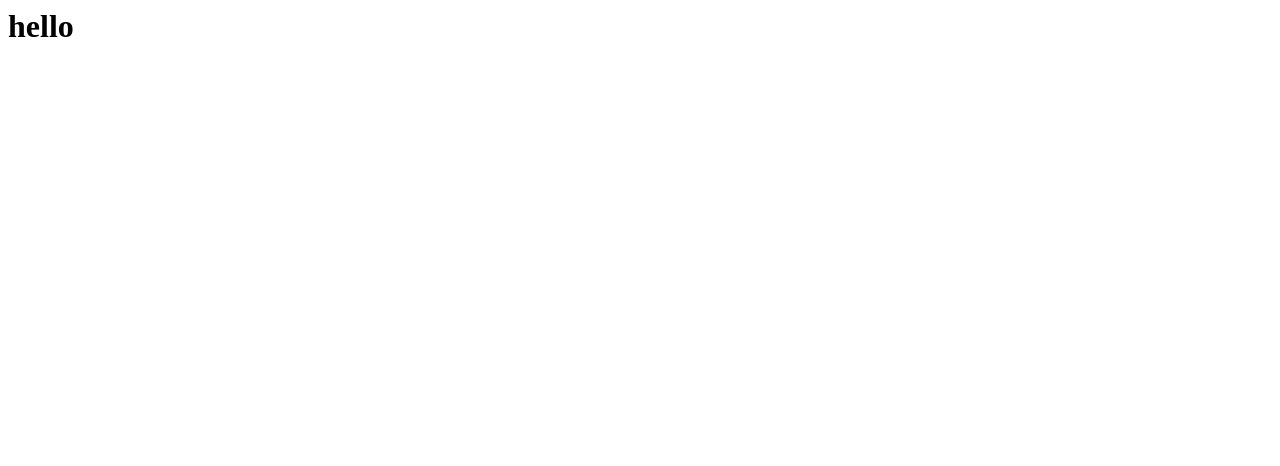
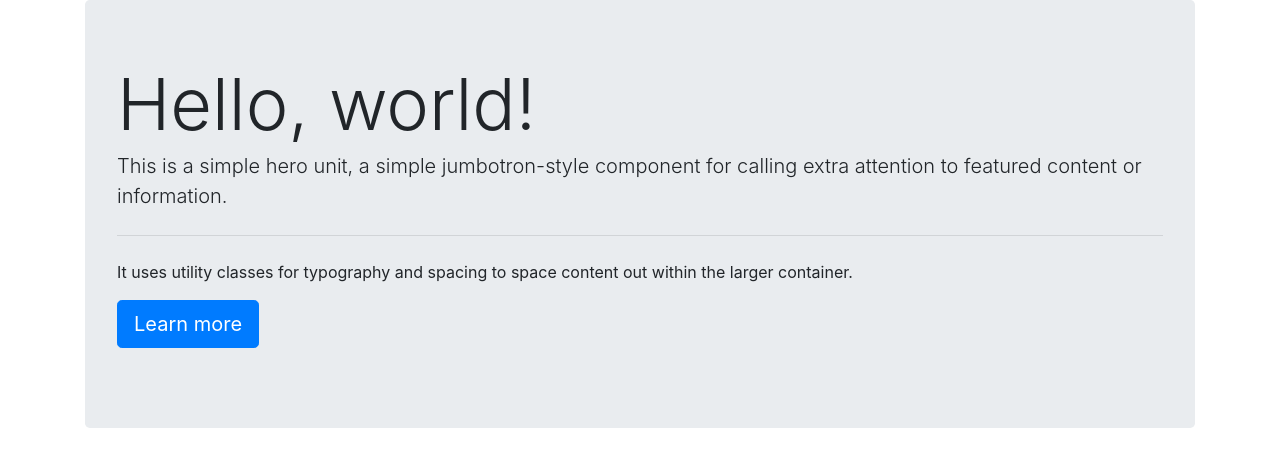
Before and after one commit to dihara/test9, a plain HTML site: page index.html in a window 1280 px wide. Drawn offline with nearby package versions, Linux system fonts and the light colour scheme.

Commit message:
jumbotron

```diff
--- a/index.html
+++ b/index.html
@@ -1,3 +1,18 @@
-<html>
-<h1>hello</h1>
+<!DOCTYPE html>
+<html lang="en">
+
+<head>
+<link rel="stylesheet" href="https://maxcdn.bootstrapcdn.com/bootstrap/4.0.0-beta/css/bootstrap.min.css" integrity="sha384-/Y6pD6FV/Vv2HJnA6t+vslU6fwYXjCFtcEpHbNJ0lyAFsXTsjBbfaDjzALeQsN6M" crossorigin="anonymous">
+
+<div class="container">
+    <div class="jumbotron">
+      <h1 class="display-3">Hello, world!</h1>
+      <p class="lead">This is a simple hero unit, a simple jumbotron-style component for calling extra attention to featured content or information.</p>
+      <hr class="my-4">
+      <p>It uses utility classes for typography and spacing to space content out within the larger container.</p>
+      <p class="lead">
+        <a class="btn btn-primary btn-lg" href="#" role="button">Learn more</a>
+      </p>
+    </div>
+</div>
 </html>
```
